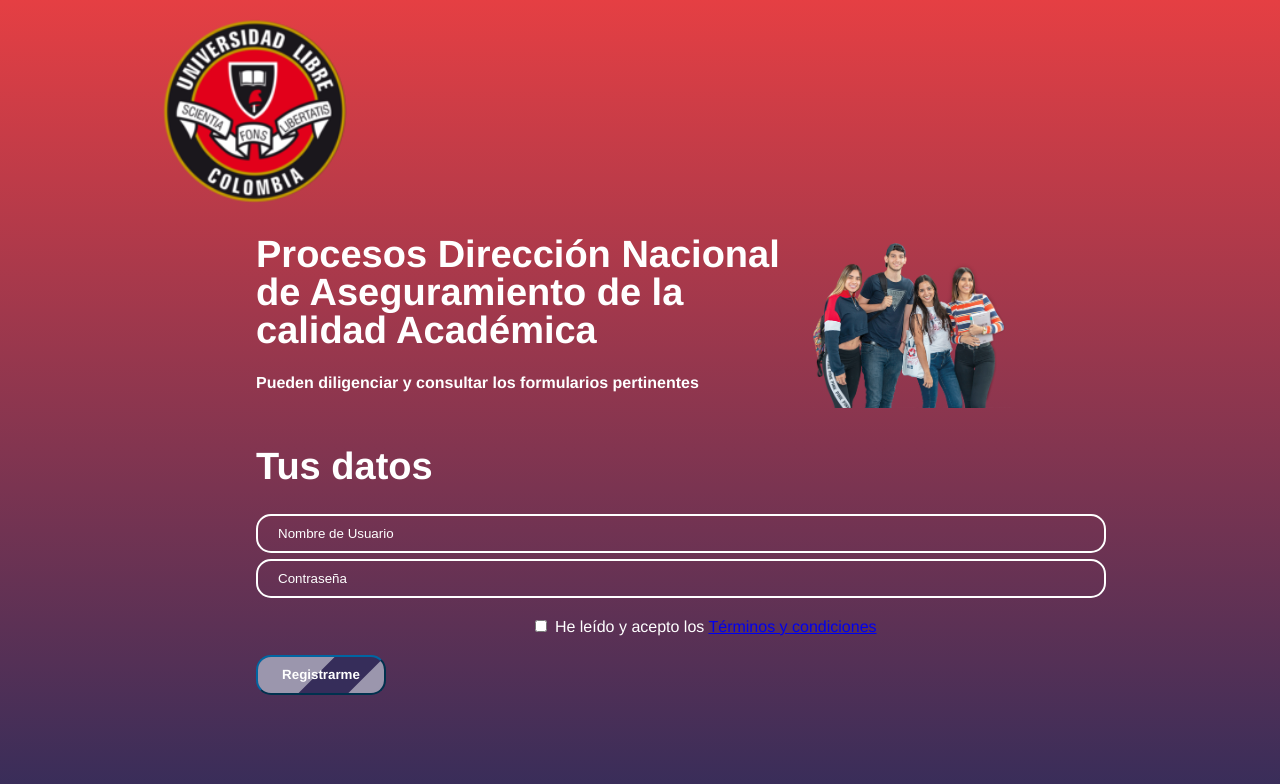
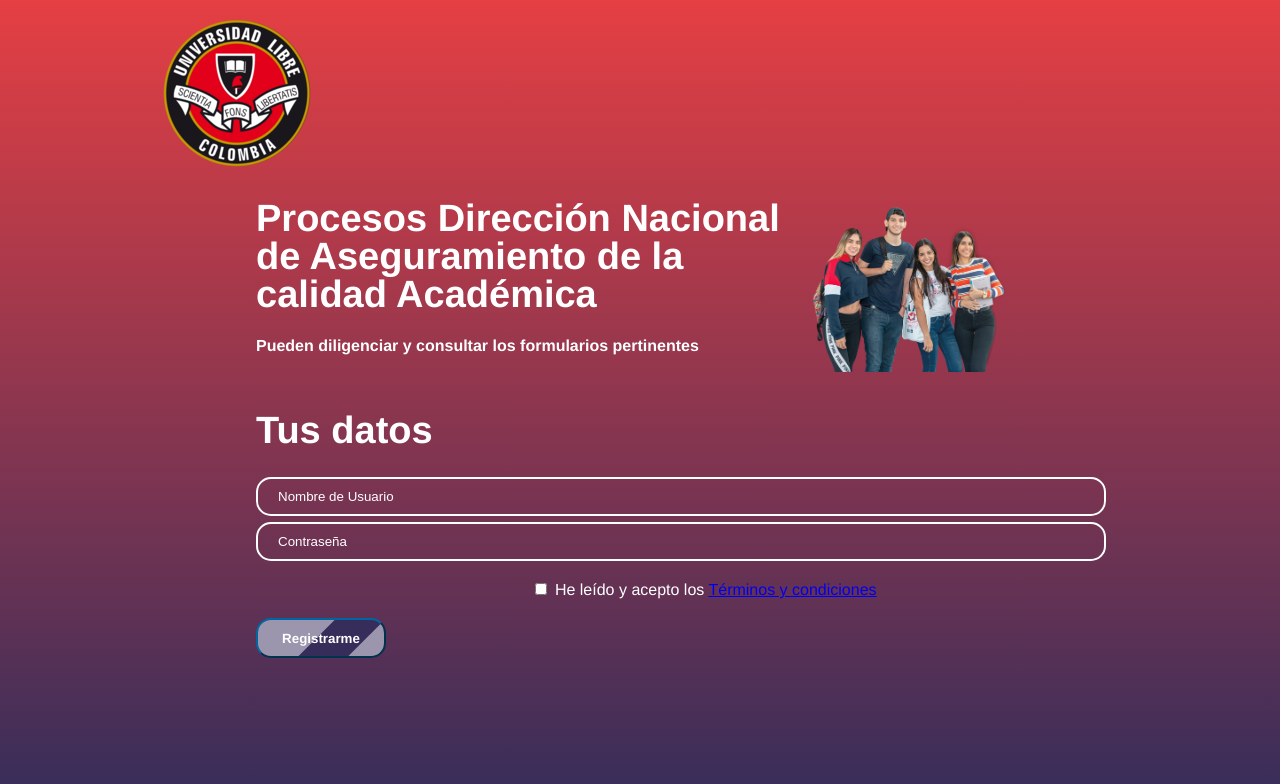
Before and after one commit to RainRevan/Login, a plain HTML site: page index.html in a window 1280 px wide. Drawn offline with nearby package versions, Linux system fonts and the light colour scheme; a script that the page names is missing.

Commit message:
Update index.html

```diff
--- a/index.html
+++ b/index.html
@@ -27,7 +27,7 @@
          <figure>
             <div align="left">
                <!-- Ubicación del logotipo -->
-               <img src="./Public/assets/logo.png" width="20%" height="20%" alt="logotipo" ;
+               <img src="./Public/assets/logo.png" alt="logotipo" ;
             </div>
          </figure>
       </header>
```
